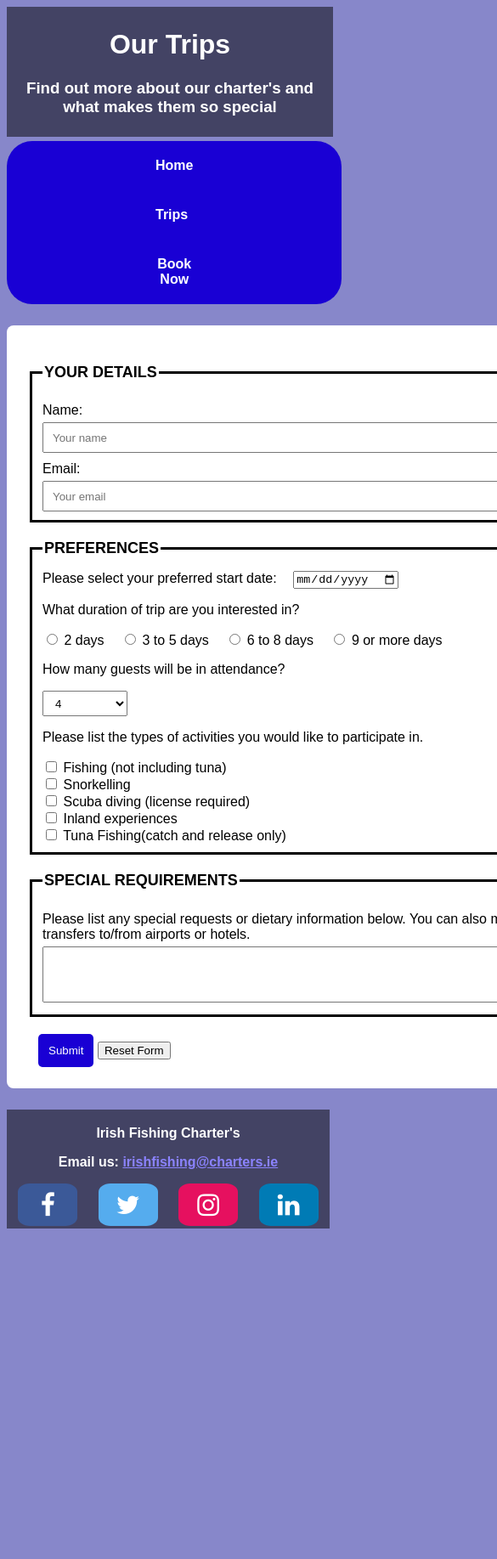
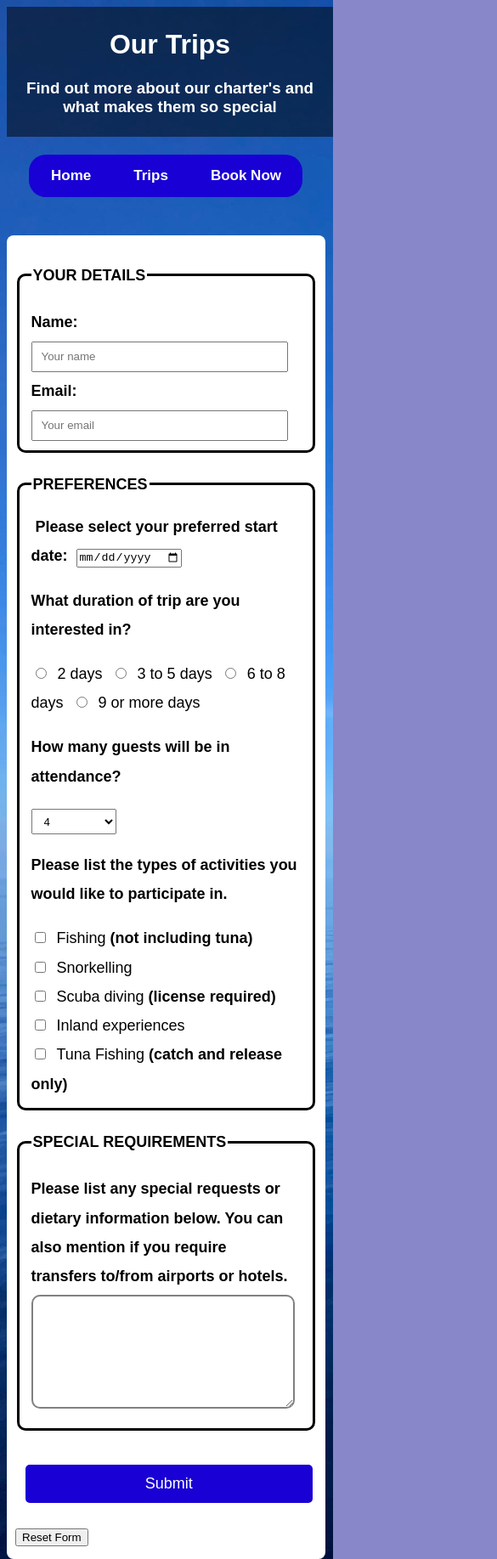
Before and after one commit to antfildes10/Project-1, a plain HTML site: page book-now.html in a window 390 px wide. Shown: the top 1835 px of the page at 85% size, 585 px wide, since content can reach past the window. Before the commit the page ends 1454 px from the top, so only its background shows below. Drawn offline with Linux system fonts and the light colour scheme.

Commit message:
14/10/2024

```diff
--- a/book-now.html
+++ b/book-now.html
@@ -20,7 +20,7 @@
 
   <style>
     body {
-      background-image: url('Assets Project 1/atlantic-background.jpg');
+      background-image: url('Assets/atlantic-background.jpg');
       max-width:100%;
       max-height:100%;
       background-size: cover;
@@ -46,11 +46,11 @@
       <legend>Your details</legend>
           <div class="flex gap-20">
               <div id="booknow">
-            <label for="name-field" class="block-label">Name:</label>
+            <label for="name-field" class="block-label"><strong>Name:</strong></label>
             <input id="name-field" type="text" name="full_name" placeholder="Your name" required>
           </div>
           <div>
-            <label for="email-field" class="block-label">Email:</label>
+            <label for="email-field" class="block-label"><strong>Email:</strong></label>
             <input id="email-field" type="email" name="email" placeholder="Your email" required autocomplete="off">
           </div>
 
@@ -64,11 +64,11 @@
   <fieldset>
     <legend>Preferences</legend>
     <div>
-      <label for="birthday">Please select your preferred start date:</label>
+      <label for="birthday"><strong>Please select your preferred start date:</strong></label>
   <input type="date" id="birthday" name="birthday">
     </div>
 
-    <p>What duration of trip are you interested in?</p>
+    <p><strong>What duration of trip are you interested in?</strong></p>
 
     <input id="2-days-radio" name="days" value="2days" type="radio" required>
     <label for="2-days-radio">2 days</label>
@@ -82,7 +82,7 @@
     <input id="9plus-days-radio" name="days" value="9plus-days" type="radio" required>
     <label for="9plus-days-radio">9 or more days</label>
 
-    <p>How many guests will be in attendance?</p>
+    <p><strong>How many guests will be in attendance?</strong></p>
 
     <div>
 
@@ -96,10 +96,10 @@
   </select>
   </div>
 
-    <p>Please list the types of activities you would like to participate in.</p>
+    <p><strong>Please list the types of activities you would like to participate in.</strong></p>
     <div>
       <input type="checkbox" id="fishing-checkbox" name="fishing">
-      <label for="fishing-checkbox">Fishing (not including tuna)</label>
+      <label for="fishing-checkbox">Fishing <strong>(not including tuna)</strong></label>
     </div>
     <div>
       <input type="checkbox" id="snorkelling-checkbox" name="snorkelling">
@@ -107,7 +107,7 @@
     </div>
     <div>
       <input type="checkbox" id="Scuba-checkbox" name="Scuba">
-      <label for="Scuba-checkbox">Scuba diving (license required)</label>
+      <label for="Scuba-checkbox">Scuba diving <strong>(license required)</strong></label>
     </div>
     <div>
       <input type="checkbox" id="Inland-checkbox" name="Inland">
@@ -115,20 +115,22 @@
     </div>
     <div>
       <input type="checkbox" id="Tuna-checkbox" name="Tuna">
-      <label for="Tuna-checkbox">Tuna Fishing(catch and release only)</label>
+      <label for="Tuna-checkbox">Tuna Fishing <strong>(catch and release only)</strong></label>
     </div>
   </fieldset>
 
   <fieldset>
     <legend>special requirements</legend>
-    <label for="requirements" class="block-label">Please list any special requests or dietary information below.
-      You can also mention if you require transfers to/from airports or hotels.</label>
+
+    <label for="requirements" class="block-label"><strong>Please list any special requests or dietary information below.
+      You can also mention if you require transfers to/from airports or hotels.</strong></label>
     <br>
-    <textarea id="requirements" rows="4" cols="87" name="requirements"></textarea>
+    <textarea class="block-label" id="requirements" rows="7" cols="87" name="requirements"></textarea>
   </fieldset>
 
   <input type="submit" class="block-label" value="Submit">
-  <input type="reset" value="Reset Form">
+
+  <input class="reset" type="reset" value="Reset Form">
 
 	</form>
 
--- a/project1.css
+++ b/project1.css
@@ -252,3 +252,298 @@ footer {
 .email{
   color:rgb(139, 131, 255);
 }
+
+
+
+
+
+
+
+
+
+
+/*FOR MOBILE PHONES*/
+
+
+
+@media (max-width:600px) {
+
+  header{
+    position:relative;
+    z-index:2;
+    text-align:center;
+    color:white;
+    font-family:sans-serif;
+    background-color:rgba(0,0,0,0.5);
+    margin-bottom:1px;
+    max-width:100%;
+
+  }
+
+
+      /* Style the video: 100% width and height to cover the entire window */
+#myVideo {
+  position: fixed;
+  right: 0;
+  bottom: 0;
+  max-width: 100%;
+  max-height: 100%;
+  z-index:0;
+}
+
+
+body {
+  background-image: url('Assets/atlantic-background.jpg');
+  max-width:100%;
+  max-height:100%;
+  background-size: cover;
+}
+
+/* Navbar container */
+.navbar {
+overflow: hidden;
+background-color: #1900d4;
+font-family: sans-serif;
+width:fit-content;
+margin-left:auto;
+margin-right:auto;
+border-radius:20px;
+position:relative;
+margin-top:20px;
+padding-left:1px;
+padding-right:0px;
+margin-bottom:20px;
+}
+
+/* Links inside the navbar */
+.navbar a {
+float: left;
+font-size: 17px;
+color: white;
+text-align: center;
+padding: 15px 25px;
+text-decoration: none;
+}
+
+
+
+
+/* Add a red background color to navbar links on hover */
+.navbar a:hover, .dropdown:hover .dropbtn {
+background-color: rgb(0, 60, 95);
+text-decoration: underline;
+cursor:pointer;
+}
+
+
+
+
+
+/*BOOK NOW PAGE*/
+
+fieldset {
+	border: solid;
+	margin-top: 20px;
+  border-radius:10px;
+  margin-bottom:20px;
+
+}
+
+input[type=submit] {
+	margin-top: 20px;
+	margin-left: 0.75rem;
+	padding: 0.75rem;
+	background-color: #1900d4;
+	color: white;
+	border: none;
+	border-radius: 5px;
+  cursor:pointer;
+}
+
+
+
+input[type=text],
+input[type=email],
+input[list=dates] {
+    height: 30px;
+    width: 90%;
+    padding-left: 10px;
+	  margin: 0 auto;
+}
+
+/* overrides css above */
+input[list=dates] {
+    width: 45%;
+}
+
+select {
+    height: 30px;
+    width: 90%%;
+    padding-left: 10px;
+}
+
+form {
+	width: 95%;
+	padding: 10px;
+	border-radius: 8px;
+	margin: 25px auto;
+	background-color: white;
+  line-height: 190%;
+  font-size: large;
+}
+
+.block-label {
+	display:inline-block;
+  max-width: 600px;
+  width:95%;
+  border-width: 2px;
+  position: relative;
+  border-color:grey;
+  margin-left:auto;
+  margin-right:auto;
+  border-radius:10px;
+  font-size: large;
+
+
+}
+
+legend {
+	font-size: large;
+	font-weight: 600;
+	text-transform: uppercase;
+	margin: 20px 0 10px 0;
+
+}
+
+label {
+  margin: 5px 5px 5px 5px;
+    max-width:95%;
+}
+
+.checkboxes-box div {
+    margin-top: 15px;
+}
+
+.reset{
+  margin-top:30px;
+  position:relative;
+}
+
+
+
+
+/*FOR THE TRIPS PAGE*/
+
+.container{
+  width: 100%;
+  max-width: 600px;
+  margin-top:15px;
+  text-align: center;
+  display:inline
+
+
+}
+
+.side-by-side{
+  flex: 1;
+  padding:5px 5px 5px 5px;
+  border: 0px solid;
+  margin-top:5px;
+  box-sizing: border-box;
+  font-size: 15px;
+  font-weight: bold;
+  text-align: left;
+  background-color:rgb(213, 213, 222);
+  color:rgb(0, 0, 0);
+  line-height: 160%;
+  font-family:sans-serif;
+  margin-bottom:10px;
+
+}
+
+
+/* styling for all images in divs*/
+img{
+object-fit:cover;
+height:100%;
+width:100%;
+
+}
+
+
+
+
+
+footer {
+  text-align: center;
+  padding: 3px;
+  background-color: rgba(0,0,0,0.5);
+  color: white;
+  z-index:2;
+  position:fixed relative;
+  min-width:100%;
+  bottom:0;
+  font-family:sans-serif;
+}
+
+/* Style all font awesome icons */
+.fa-facebook {
+  padding: 10px;
+  font-size: 30px;
+  width: 50px;
+  text-align: center;
+  text-decoration: none;
+  background: #3B5998;
+  color: white;
+  margin-left:10px;
+  margin-right:10px;
+  border-radius:20%;
+}
+.fa-twitter {
+  padding: 10px;
+  font-size: 30px;
+  width: 50px;
+  text-align: center;
+  text-decoration: none;
+  background: #55ACEE;
+  color: white;
+  margin-left:10px;
+  margin-right:10px;
+  border-radius:20%;
+}
+.fa-instagram {
+  padding: 10px;
+  font-size: 30px;
+  width: 50px;
+  text-align: center;
+  text-decoration: none;
+  background: #e6105f;
+  color: white;
+  margin-left:10px;
+  margin-right:10px;
+  border-radius:20%;
+}
+.fa-linkedin {
+  padding: 10px;
+  font-size: 30px;
+  width: 50px;
+  text-align: center;
+  text-decoration: none;
+  background: #007bb5;
+  color: white;
+  margin-left:10px;
+  margin-right:10px;
+  border-radius:20%;
+  margin-top:10px;
+}
+
+/* Add a hover effect if you want */
+.fa:hover {
+  opacity: 0.7;
+}
+
+.email{
+  color:rgb(139, 131, 255);
+}
+
+}
```
Also changed, not shown: home.html (+3 -1 lines), trips.html (+1 -1 lines).
